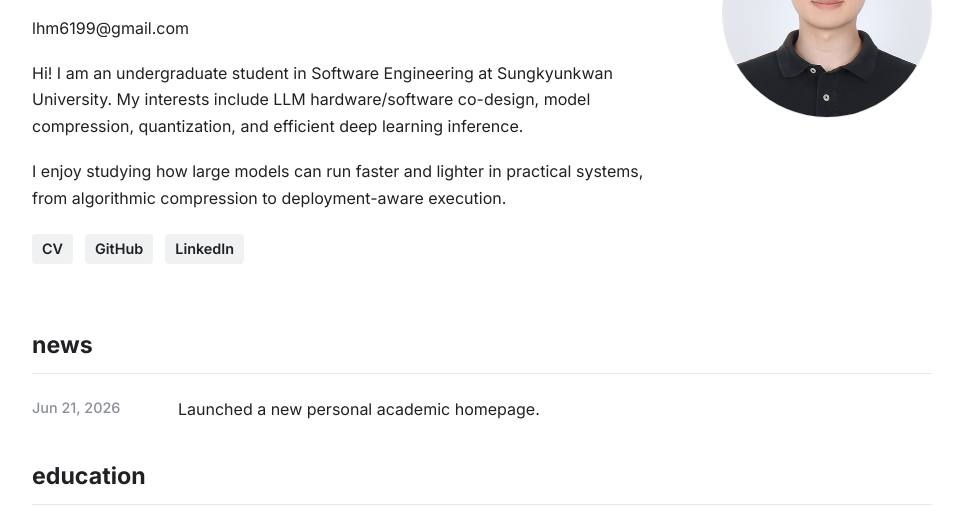
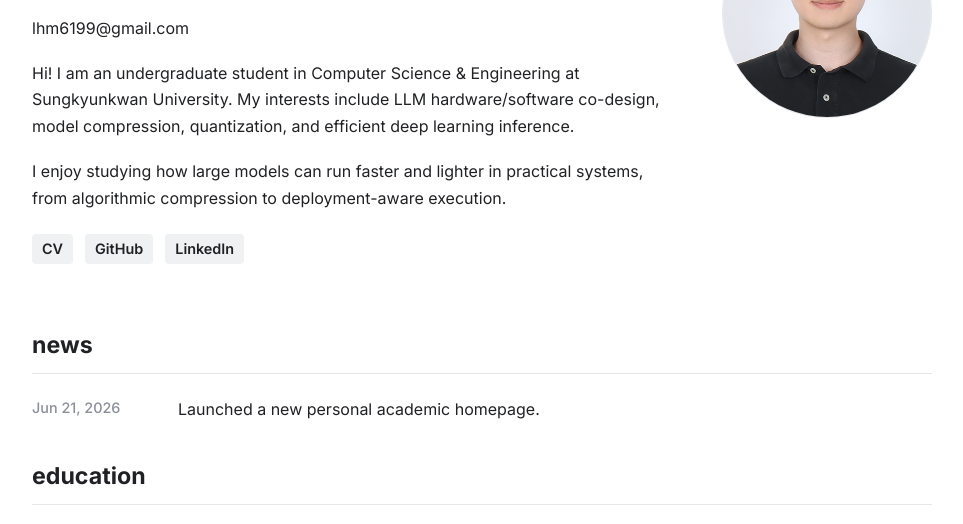
Before and after one commit to lhm6199/lhm6199.github.io, a plain HTML site: page index.html in a window 1280 px wide. Shown: the part 211-735 px from the top of the page, without its empty margins (158-1121 px from the left). Drawn offline with Linux system fonts and the light colour scheme.

Commit message:
software -> computer science & engineering

```diff
--- a/index.html
+++ b/index.html
@@ -50,7 +50,7 @@
                 <p class="email"><a href="mailto:lhm6199@gmail.com">lhm6199@gmail.com</a></p>
 
                 <p>
-                    Hi! I am an undergraduate student in Software Engineering at Sungkyunkwan University.
+                    Hi! I am an undergraduate student in Computer Science & Engineering at Sungkyunkwan University.
                     My interests include LLM hardware/software co-design, model compression, quantization,
                     and efficient deep learning inference.
                 </p>
```
